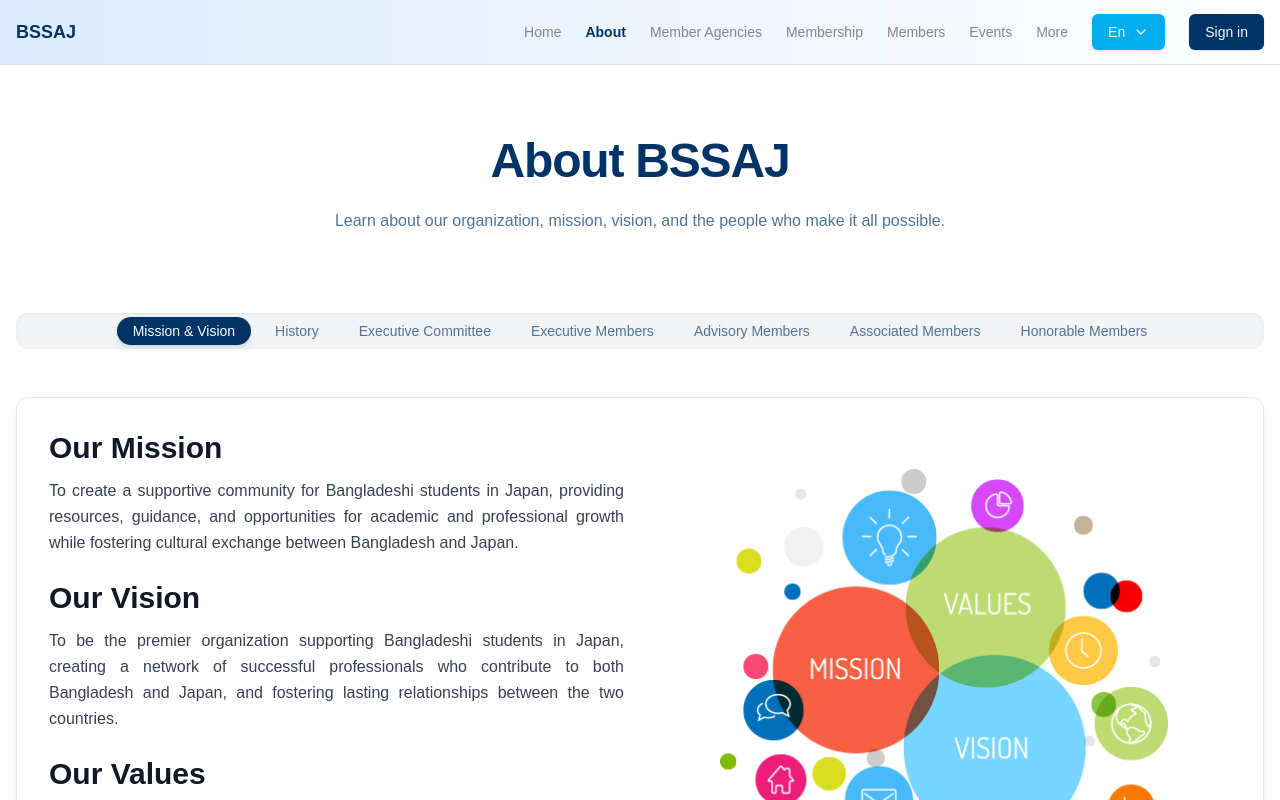
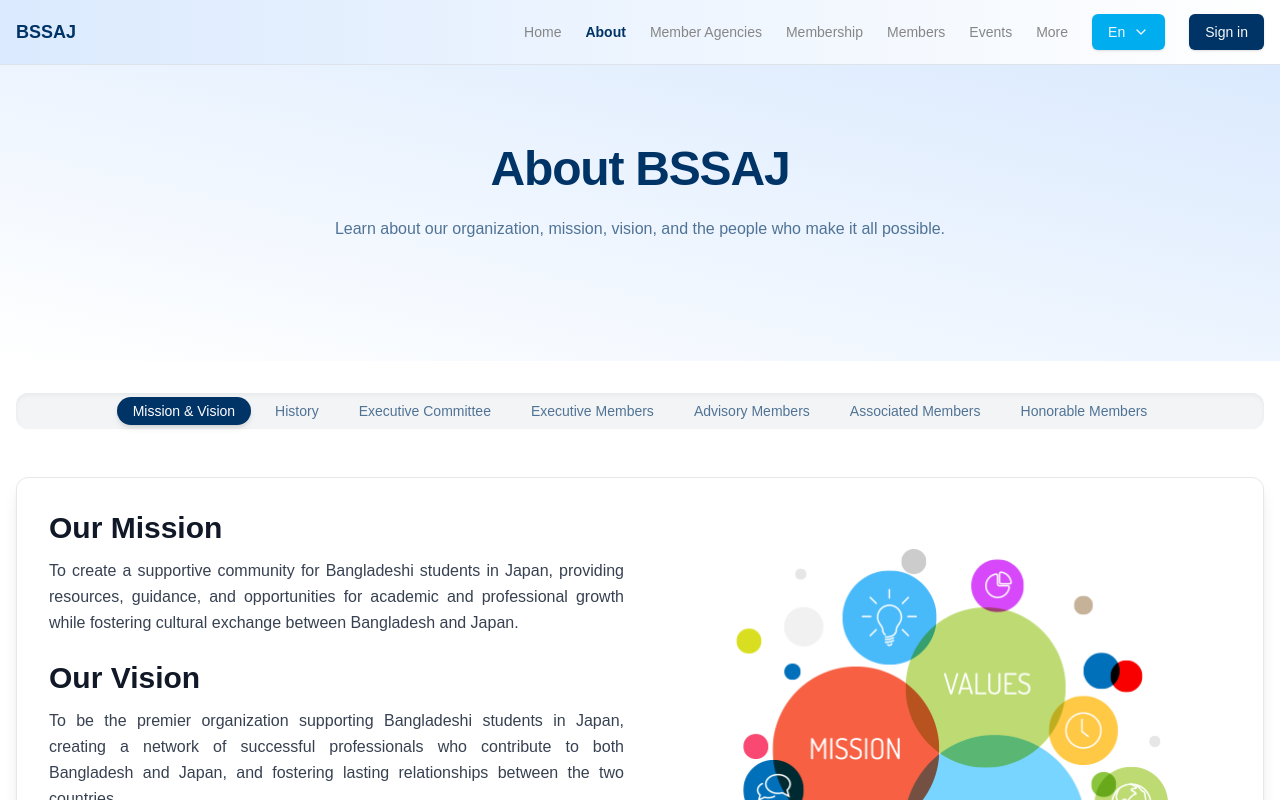
Before and after one commit to sakib-xrz/bssaj-frontend, a Next.js app: page /about in a window 1280 px wide. Shown: the top 800 px of the page. Built offline with nearby package versions, Linux system fonts and the light colour scheme.

Commit message:
about page gradient

```diff
--- a/app/(public)/about/about.tsx
+++ b/app/(public)/about/about.tsx
@@ -1,6 +1,6 @@
-"use client";
+"use client"; // This component requires client-side interactivity for tabs and state
 
-import React, { useState } from "react";
+import React, { useState } from "react"; // Import useState
 import Image from "next/image";
 import Container from "@/components/shared/container";
 import SectionHeader from "@/components/shared/section-header";
@@ -15,6 +15,7 @@ import {
 } from "@/components/ui/select";
 
 const AboutBSSAJ: React.FC = () => {
+  // State to control the active tab, synchronized with the Select dropdown
   const [activeTab, setActiveTab] = useState("mission-vision");
 
   const tabItems = [
@@ -25,23 +26,23 @@ const AboutBSSAJ: React.FC = () => {
     { value: "advisory-members", label: "Advisory Members" },
     { value: "associated-members", label: "Associated Members" },
     { value: "honorable-members", label: "Honorable Members" },
+    // { value: "student-representatives", label: "Student Representatives" }, // Removed as per previous code, add back if needed
   ];
 
   function cn(...classes: (string | undefined | null | false)[]): string {
     return classes.filter(Boolean).join(" ");
   }
+
   return (
-    <Container className="py-12 md:py-16 mt-10 lg:mb-28">
+    <div>
+      <div className="bg-gradient-to-bl from-blue-100 to-white py-20">
         <SectionHeader
           title="About BSSAJ"
           description="Learn about our organization, mission, vision, and the people who make it all possible."
         />
-
-      <Tabs
-        value={activeTab}
-        onValueChange={setActiveTab}
-        className="w-full mt-20"
-      >
+      </div>
+      <Container className="py-12 md:py-16 lg:mb-28 ">
+        <Tabs value={activeTab} onValueChange={setActiveTab} className="w-full">
           <div className="hidden sm:block overflow-x-auto pb-4">
             <TabsList className="flex flex-wrap gap-2 bg-gray-100 rounded-xl shadow-inner">
               {tabItems.map((item) => (
@@ -59,7 +60,9 @@ const AboutBSSAJ: React.FC = () => {
               ))}
             </TabsList>
           </div>
-        <div className="sm:hidden md:hidden w-full flex justify-end mb-6">
+          <div className="sm:hidden w-full flex justify-end mb-6">
+            {" "}
+            {/* Removed md:hidden as it's redundant with sm:hidden */}
             <Select value={activeTab} onValueChange={setActiveTab}>
               <SelectTrigger className="w-[250px] rounded-full border-gray-300 shadow-sm text-base">
                 <SelectValue placeholder="Select Category" />
@@ -83,10 +86,10 @@ const AboutBSSAJ: React.FC = () => {
                       Our Mission
                     </h2>
                     <p className="text-gray-700 leading-relaxed text-justify">
-                    To create a supportive community for Bangladeshi students in
-                    Japan, providing resources, guidance, and opportunities for
-                    academic and professional growth while fostering cultural
-                    exchange between Bangladesh and Japan.
+                      To create a supportive community for Bangladeshi students
+                      in Japan, providing resources, guidance, and opportunities
+                      for academic and professional growth while fostering
+                      cultural exchange between Bangladesh and Japan.
                     </p>
                   </div>
                   <div>
@@ -141,6 +144,7 @@ const AboutBSSAJ: React.FC = () => {
             ))}
         </Tabs>
       </Container>
+    </div>
   );
 };
 
--- a/components/shared/section-header.tsx
+++ b/components/shared/section-header.tsx
@@ -17,7 +17,7 @@ export default function SectionHeader({
         {title}
       </h2>
       {description && (
-        <p className="text-muted-foreground max-w-2xl mx-auto text-wrap">
+        <p className="text-muted-foreground max-w-2xl mx-auto text-wrap pb-10">
           {description}
         </p>
       )}
```
Lines whose indentation alone changed are shown as unchanged.
